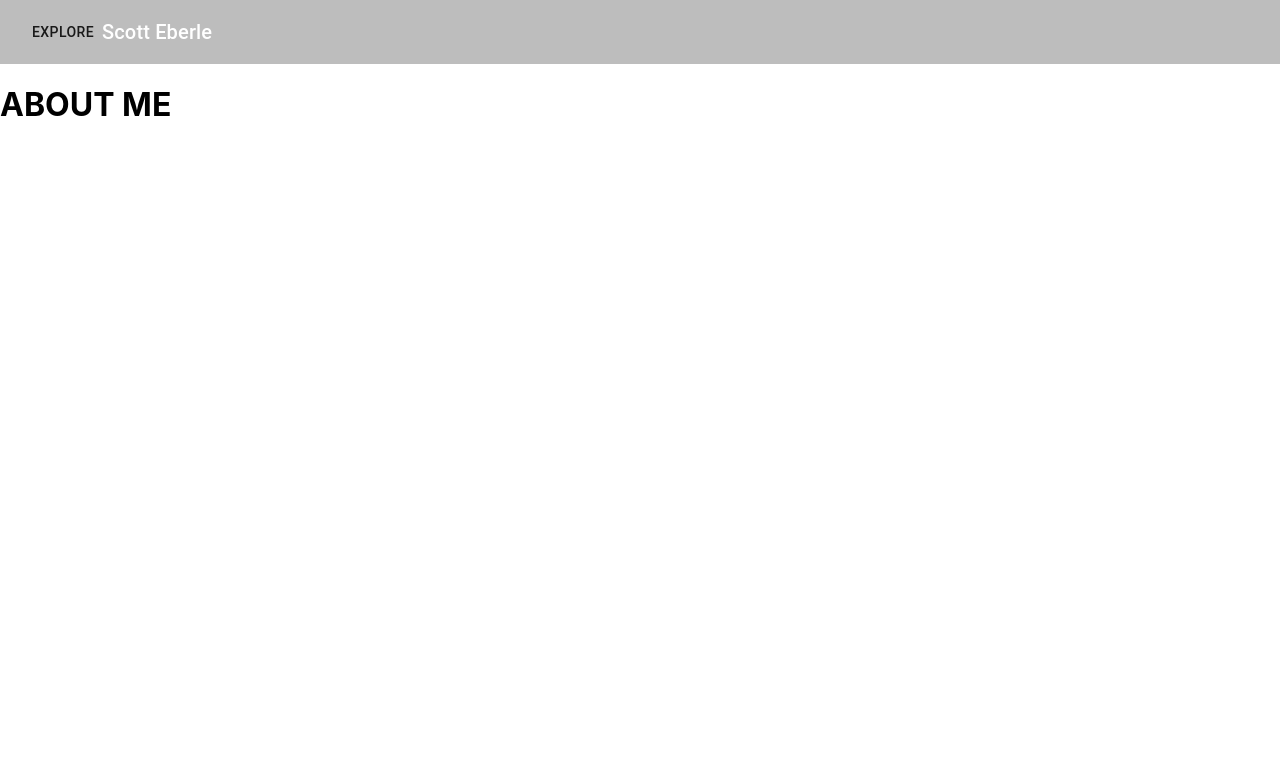
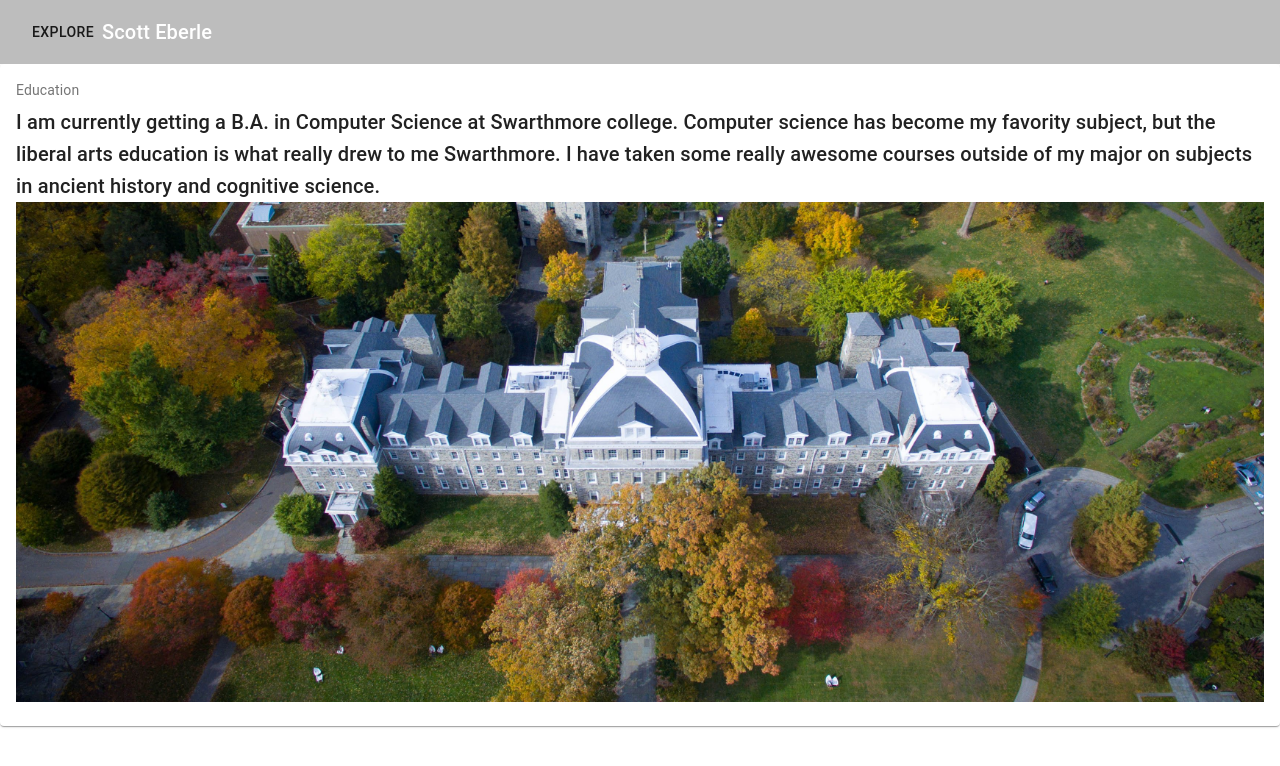
Before and after one commit to seberle19/Personal-Website, a React (Create React App) app: page /Profile in a window 1280 px wide. Shown: the top 766 px of the page. Built offline with nearby package versions, Linux system fonts and the light colour scheme.

Commit message:
Working on SchoolCard

```diff
--- a/src/App.js
+++ b/src/App.js
@@ -1,24 +1,21 @@
 import React from 'react';
 import './App.css';
 import NavigationBar from './components/NavigationBar.js';
-import { BrowserRouter as Router, Switch, Route, Link } from 'react-router-dom';
+import { BrowserRouter as Router, Switch, Route, withRouter} from 'react-router-dom'; //leave way it is
 import Home from './components/Home.js'
 import About from './components/About.js'
-import Hobbies from './components/Hobbies.js'
 import Books from './components/Books.js'
-import Toolbar from '@material-ui/core/Toolbar';
+
 
 function App() {
   return (
     <div classname='app'>
       <NavigationBar/>
-      <Switch>
-        <Route exact path='/' component={Home} />
-        <Route path='/Profile' component={About} />
-        <Route path='/Interests' component={Hobbies} />
-        <Route path='/Books' component={Books} />
-
-      </Switch>
+        <Switch>
+          <Route exact path='/Profile' component={About} />
+          <Route exact path='/Books' component={Books} />
+          <Route exact path='/' component={Home} />
+        </Switch>
     </div>
   );
 }
--- a/src/components/About.js
+++ b/src/components/About.js
@@ -1,15 +1,37 @@
-import React, { Component }from 'react';
+import React from 'react';
+import { makeStyles } from '@material-ui/core/styles';
+import Paper from '@material-ui/core/Paper';
+import Grid from '@material-ui/core/Grid';
+import SchoolCard from './AboutComponents/SchoolCard.js'
 
 
 
-class About extends Component {
-  render() {
-    return (
-      <div>
-        <h1> ABOUT ME </h1>
-      </div>
-    )
-  }
+const useStyles = makeStyles((theme) => ({
+  root: {
+    flexGrow: 1,
+  },
+  paper: {
+    padding: theme.spacing(2),
+    margin: 'auto',
+    Width: 1,
+    backgroundColor: '#bbdefb',
+  },
+  img: {
+    margin: 'auto',
+    display: 'block',
+    maxWidth: '70%',
+    maxHeight: '70%',
+  },
+}));
+
+
+export default function AboutGrid(){
+  const classes = useStyles();
+  return (
+    <div>
+      <SchoolCard/>
+    </div>
+  )
+
+
 }
-
-export default About;
--- /dev/null
+++ b/src/components/AboutComponents/SchoolCard.js
@@ -0,0 +1,51 @@
+import React from 'react';
+import { makeStyles } from '@material-ui/core/styles';
+import Card from '@material-ui/core/Card';
+import CardContent from '@material-ui/core/CardContent';
+import CardMedia from '@material-ui/core/CardMedia';
+import Typography from '@material-ui/core/Typography';
+
+
+const useStyles = makeStyles({
+  root: {
+    minWidth: 275,
+  },
+
+  title: {
+    fontSize: 14,
+  },
+  pos: {
+    marginBottom: 12,
+  },
+  media: {
+    height: 500,
+    paddingTop: 0, // 16:9
+  },
+});
+
+export default function SimpleCard() {
+  const classes = useStyles();
+
+
+  return (
+    <Card className={classes.root}>
+      <CardContent>
+        <Typography className={classes.title} color="textSecondary" gutterBottom>
+          Education
+        </Typography>
+        <Typography variant="h6" component="h3">
+          I am currently getting a B.A. in Computer Science at
+          Swarthmore college. Computer science has become my favority subject,
+          but the liberal arts education is what really drew to me Swarthmore.
+          I have taken some really awesome courses outside of my major on
+          subjects in ancient history and cognitive science.
+        </Typography>
+      <CardMedia
+        className={classes.media}
+        image={require("./photos/Swarthmore.jpg")}
+        title="Contemplative Reptile"
+      />
+      </CardContent>
+    </Card>
+  );
+}
--- a/src/components/Hobbies.js
+++ /dev/null
@@ -1,14 +0,0 @@
-import React, { Component }from 'react';
-
-
-class Hobbies extends Component {
-  render() {
-    return (
-      <div>
-        <h1> HOBBIES </h1>
-      </div>
-    )
-  }
-}
-
-export default Hobbies;
--- a/src/components/Home.js
+++ b/src/components/Home.js
@@ -4,7 +4,6 @@ import Grid from '@material-ui/core/Grid';
 import Paper from '@material-ui/core/Paper';
 import Typography from '@material-ui/core/Typography';
 import CrabPhoto from './photos/CrabPhoto.jpeg';
-import Link from '@material-ui/core/Link';
 import { Link as RouterLink } from 'react-router-dom';
 
 const useStyles = makeStyles((theme) => ({
@@ -27,14 +26,18 @@ const useStyles = makeStyles((theme) => ({
 
 export default function ComplexGrid() {
   const classes = useStyles();
-  const preventDefault = (event) => event.preventDefault();
 
   return (
     <div className={classes.root}>
       <Paper className={classes.paper}>
         <Grid container spacing={2}>
           <Grid item alginContent="center">
-            <img className={classes.img} src={CrabPhoto} algin="center"/>
+            <img
+              className={classes.img}
+              src={CrabPhoto}
+              algin="center"
+              alt="Me with a crab"
+              />
           </Grid>
           <Grid item xs={12} sm container>
             <Grid item xs container direction="column" spacing={2}>
--- a/src/components/NavBarMenuRouter.js
+++ b/src/components/NavBarMenuRouter.js
@@ -48,14 +48,6 @@ export default function SimpleMenu() {
             Books
           </MenuItem>
         </Link>
-        <Link
-          to="/Interests"
-          style={{ textDecoration: 'none', display: 'block', color: '#212121' }}>
-          <MenuItem onClick={handleClose}>
-            Interests
-          </MenuItem>
-        </Link>
-
       </Menu>
     </div>
   );
--- a/src/components/NavigationBar.js
+++ b/src/components/NavigationBar.js
@@ -3,11 +3,6 @@ import { makeStyles } from '@material-ui/core/styles';
 import AppBar from '@material-ui/core/AppBar';
 import Toolbar from '@material-ui/core/Toolbar';
 import Typography from '@material-ui/core/Typography';
-import Button from '@material-ui/core/Button';
-import IconButton from '@material-ui/core/IconButton';
-import MenuIcon from '@material-ui/icons/Menu';
-import Menu from '@material-ui/core/Menu';
-import MenuItem from '@material-ui/core/MenuItem';
 import NavBarMenuRouter from './NavBarMenuRouter.js'
 
 
```
Also changed, not shown: src/components/AboutComponents/photos/Swarthmore.jpg (added).
